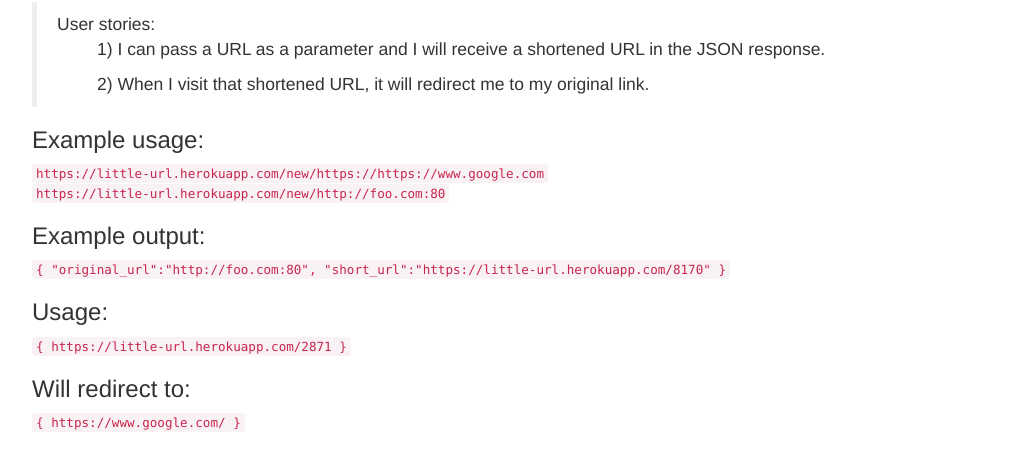
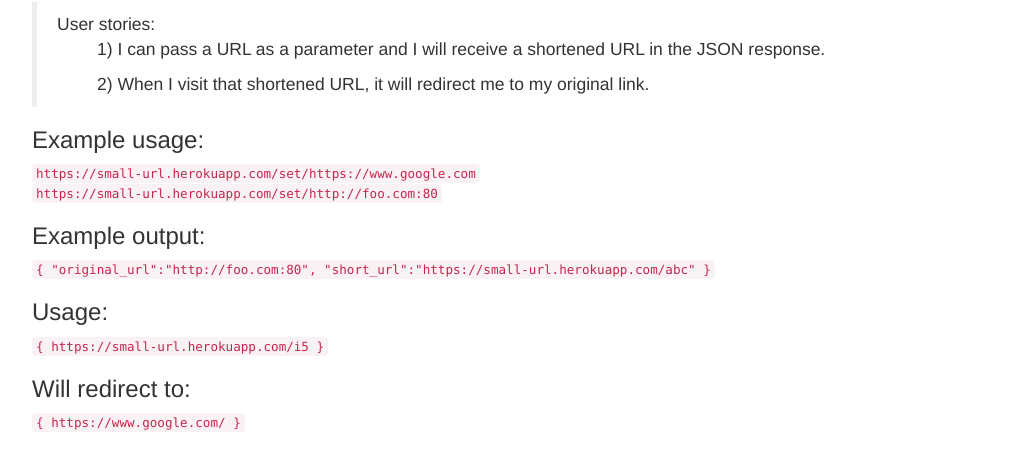
Before and after one commit to lucamarani/small-url, a website: page public/index.html in a window 1280 px wide. Shown: the part 68-538 px from the top of the page, without its empty margins (38-1063 px from the left). Drawn offline with nearby package versions, Linux system fonts and the light colour scheme.

Commit message:
fourth commit

```diff
--- a/dblogic.js
+++ b/dblogic.js
@@ -54,7 +54,7 @@
                             used: true
                         }
                     });
-                    callback({ original_url: url, short_url: 'https://app.com/' + r.toString(36) });
+                    callback({ original_url: url, short_url: 'https://small-url.herokuapp.com/' + r.toString(36) });
                 });
         });
     },
--- a/public/index.html
+++ b/public/index.html
@@ -1,8 +1,7 @@
-
 <!doctype html>
 <html lang="en">
     <head>
-        <title>Timestamp microservice</title>
+        <title>URL shortener microservice</title>
         <link rel="stylesheet" href="https://maxcdn.bootstrapcdn.com/bootstrap/3.3.6/css/bootstrap.min.css">
     </head>
     <body>
@@ -16,19 +15,19 @@
                 <ul>2) When I visit that shortened URL, it will redirect me to my original link.</ul>
             </blockquote>
             <h3>Example usage:</h3>
-            <code>https://little-url.herokuapp.com/new/https://https://www.google.com</code><br>
-            <code>https://little-url.herokuapp.com/new/http://foo.com:80</code>
+            <code>https://small-url.herokuapp.com/set/https://www.google.com</code><br>
+            <code>https://small-url.herokuapp.com/set/http://foo.com:80</code>
             <h3>Example output:</h3>
             <code>
                 {
                 "original_url":"http://foo.com:80",
-                "short_url":"https://little-url.herokuapp.com/8170"
+                "short_url":"https://small-url.herokuapp.com/abc"
                 }
             </code>
             <h3>Usage:</h3>
             <code>
                 {
-                https://little-url.herokuapp.com/2871
+                https://small-url.herokuapp.com/i5
                 }
             </code>
             <h3>Will redirect to:</h3>
```
Also changed, not shown: 1 other file.
